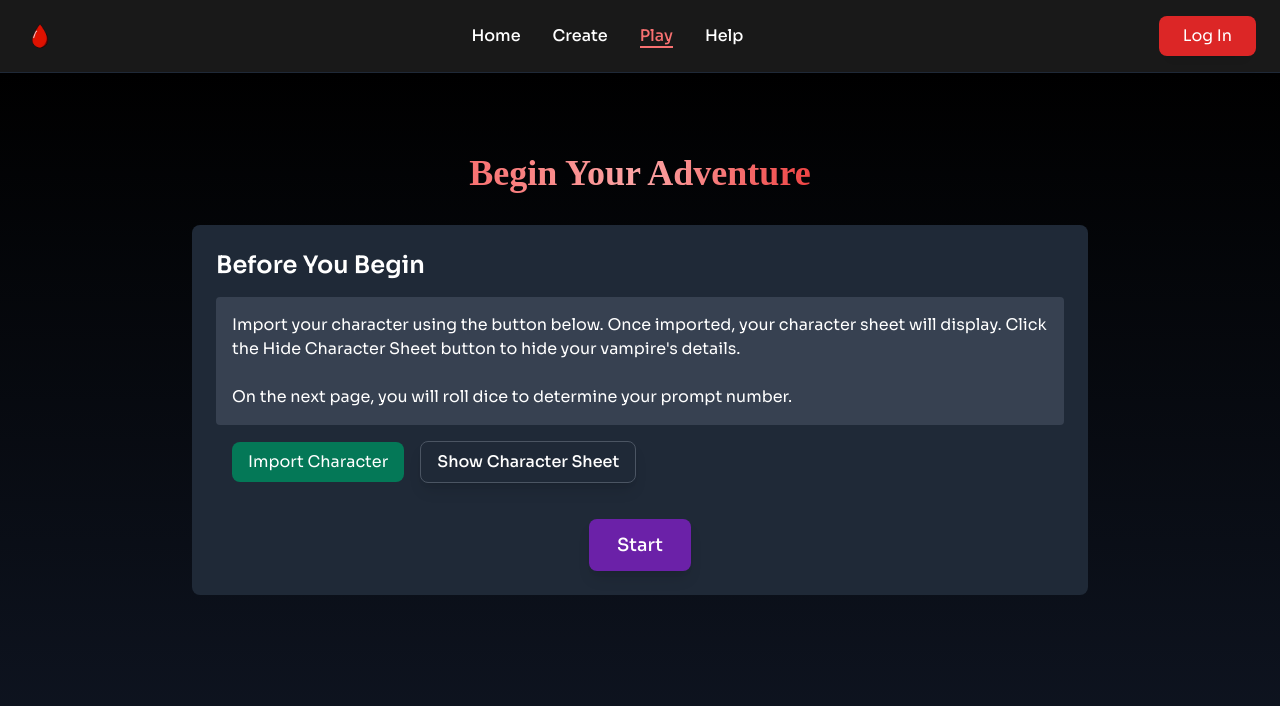
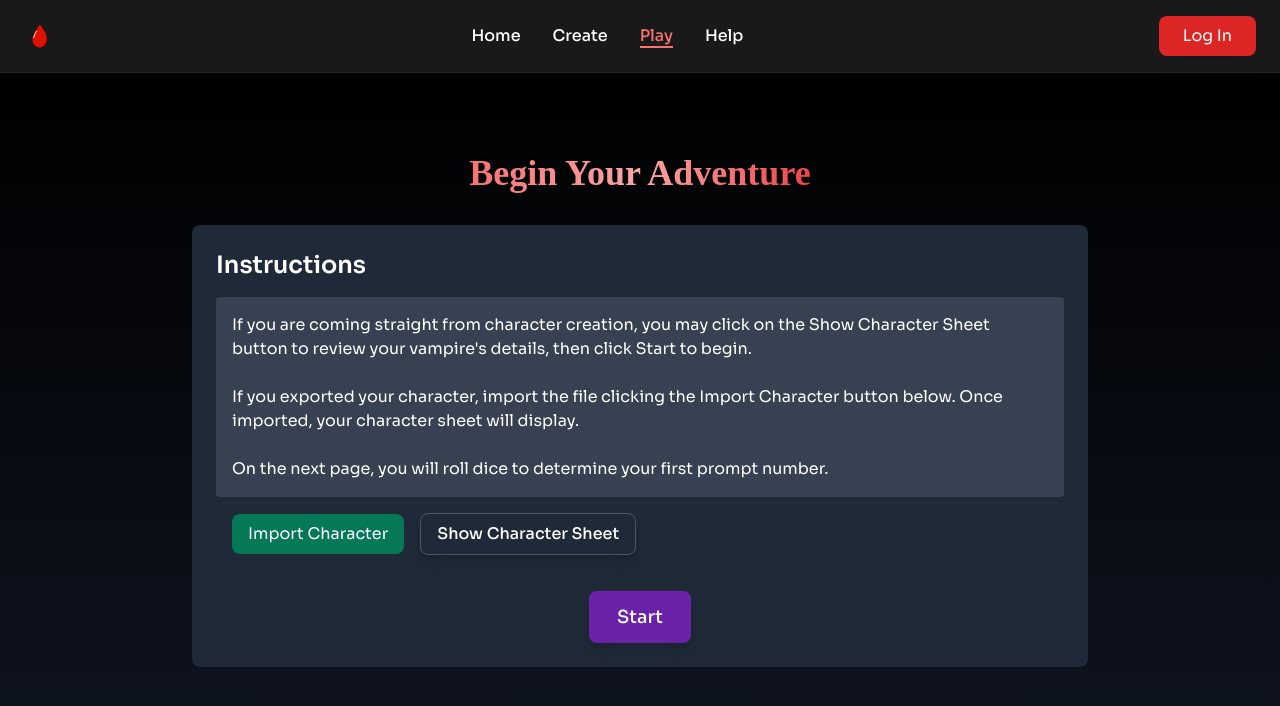
Before and after one commit to kellyjellykitten/vampire-game, a React (Vite) app: page /game in a window 1280 px wide. Shown: the top 706 px of the page. Built offline with nearby package versions, Linux system fonts and the light colour scheme; a web font is replaced by a local one.

Commit message:
beginning to simplify memories; remove categories

```diff
--- a/src/pages/game/StartPage.jsx
+++ b/src/pages/game/StartPage.jsx
@@ -65,11 +65,12 @@ const StartPage = () => {
 
                 {/* Game interface */}
                 <div className="bg-gray-800 rounded-lg p-6 mb-6">
-                    <h2 className="text-2xl font-semibold mb-4">Before You Begin</h2>
+                    <h2 className="text-2xl font-semibold mb-4">Instructions</h2>
                     {/* Game content here */}
                     <div className="bg-gray-700 rounded p-4 mb-4">
-                        <p>Import your character using the button below. Once imported, your character sheet will display. Click the Hide Character Sheet button to hide your vampire&apos;s details.</p>
-                        <p className="pt-6">On the next page, you will roll dice to determine your prompt number.</p>
+                        <p>If you are coming straight from character creation, you may click on the Show Character Sheet button to review your vampire&apos;s details, then click Start to begin.</p>
+                        <p className="pt-6">If you exported your character, import the file clicking the Import Character button below. Once imported, your character sheet will display.</p>
+                        <p className="pt-6">On the next page, you will roll dice to determine your first prompt number.</p>
                     </div>
                     {/* Character import section */}
                     <div className="mb-6 flex items-center space-x-4">
--- a/src/vampireSlice.js
+++ b/src/vampireSlice.js
@@ -39,7 +39,7 @@ const vampireSlice = createSlice({
             if (!state.vampire.sideCharacters) {
                 state.vampire.sideCharacters = ["", "", ""];
             }
-            //if index is outside currenty array, extend the array
+            //if index is outside current array, extend the array
             while (state.vampire.sideCharacters.length <= index) {
                 state.vampire.sideCharacters.push("");
             }
@@ -51,7 +51,7 @@ const vampireSlice = createSlice({
             if (!state.vampire.skills) {
                 state.vampire.skills = ["", "", ""];
             }
-            //if index is ourside currenty array, extend the array
+            //if index is outside current array, extend the array
             while (state.vampire.skills.length <= index) {
                 state.vampire.skills.push("");
             }
```
Also changed, not shown: 1 other file (tests, documents, lock files or other folders).
